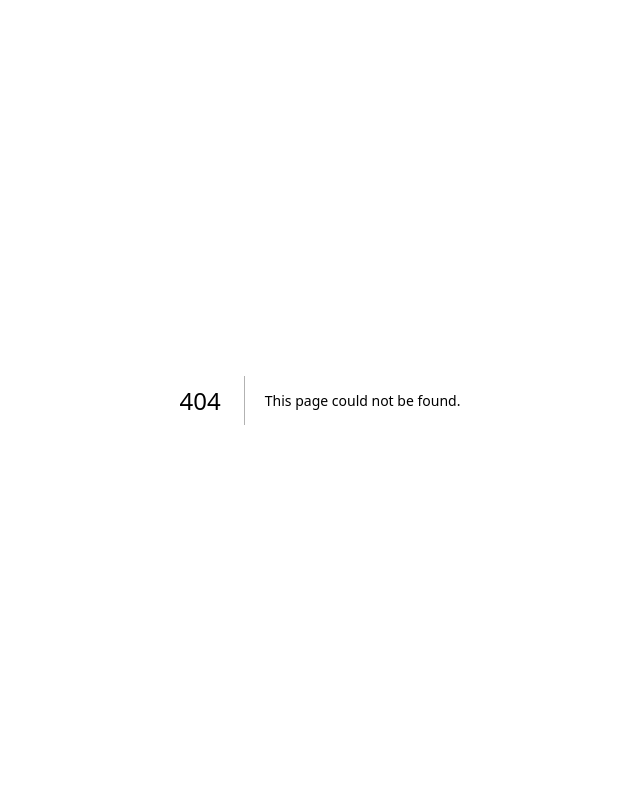
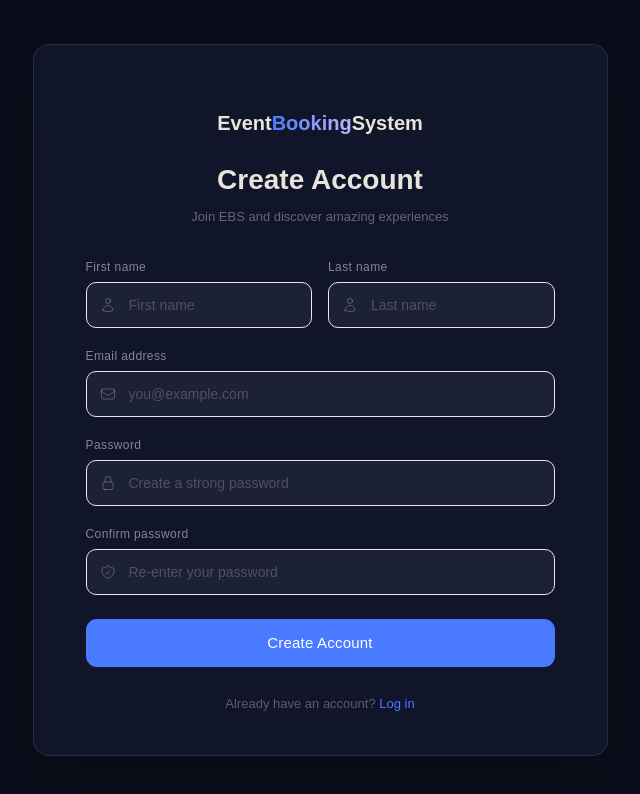
Before and after one commit to 005ishan/EventBookingSystem-Nextjs-, a Next.js app: page /auth/signup in a window 1280 px wide. Before the commit this address had no page. Shown: the top 794 px of the page, without its empty margins (320-960 px from the left). Built offline with nearby package versions, Linux system fonts and the light colour scheme.

Commit message:
signup page done

```diff
--- a/src/app/auth/login/page.tsx
+++ b/src/app/auth/login/page.tsx
@@ -16,18 +16,11 @@ export default function LoginPage() {
   return (
     <div className="min-h-screen bg-[#0A0E1A] flex items-center justify-center px-4">
       <div className="relative w-[575px] bg-[#10152A] rounded-2xl px-[52px] pt-12 pb-10 border border-white/10 shadow-2xl">
-        <button
-          className="absolute top-5 left-6 text-gray-500 hover:text-gray-300 text-sm transition-colors flex items-center gap-1.5"
-          onClick={() => router.push("/")}
-        >
-          <svg className="w-4 h-4" fill="none" viewBox="0 0 24 24" stroke="currentColor" strokeWidth={2}>
-            <path strokeLinecap="round" strokeLinejoin="round" d="M15 19l-7-7 7-7" />
-          </svg>
-          Back
-        </button>
-
         <div className="flex flex-col items-center gap-1.5 mb-8 mt-4">
-          <Link href="/" className="flex flex-col items-center justify-center hover:opacity-80 transition-opacity">
+          <Link
+            href="/"
+            className="flex flex-col items-center justify-center hover:opacity-80 transition-opacity"
+          >
             <span className="text-[#E8E4DA] text-xl font-bold">
               Event
               <span className="bg-gradient-to-r from-[#4A7AFF] to-[#bcb6fc] bg-clip-text text-transparent">
@@ -37,9 +30,7 @@ export default function LoginPage() {
             </span>
           </Link>
 
-          <h1 className="text-[#E8E4DA] text-[28px] font-bold mt-4">
-            Login
-          </h1>
+          <h1 className="text-[#E8E4DA] text-[28px] font-bold mt-4">Login</h1>
 
           <p className="text-[#E8E4DA]/40 text-[13px] font-light">
             Sign in to your EBS account
@@ -127,20 +118,43 @@ export default function LoginPage() {
 
         <div className="flex gap-3 mb-7">
           <button className="flex-1 h-11 bg-white/4 rounded-[10px] border border-white/10 flex items-center justify-center gap-2 hover:bg-white/10 transition-all">
-            <svg width="18" height="18" viewBox="0 0 18 18" xmlns="http://www.w3.org/2000/svg">
-              <path d="M17.64 9.2c0-.637-.057-1.251-.164-1.84H9v3.481h4.844a4.14 4.14 0 0 1-1.796 2.717v2.258h2.908c1.702-1.567 2.684-3.874 2.684-6.615z" fill="#4285F4"/>
-              <path d="M9 18c2.43 0 4.467-.806 5.956-2.18l-2.908-2.259c-.806.54-1.837.86-3.048.86-2.344 0-4.328-1.584-5.036-3.711H.957v2.332A8.997 8.997 0 0 0 9 18z" fill="#34A853"/>
-              <path d="M3.964 10.71a5.41 5.41 0 0 1-.282-1.71c0-.593.102-1.17.282-1.71V4.958H.957A8.996 8.996 0 0 0 0 9c0 1.452.348 2.827.957 4.042l3.007-2.332z" fill="#FBBC05"/>
-              <path d="M9 3.58c1.321 0 2.508.454 3.44 1.345l2.582-2.58C13.463.891 11.426 0 9 0A8.997 8.997 0 0 0 .957 4.958L3.964 7.29C4.672 5.163 6.656 3.58 9 3.58z" fill="#EA4335"/>
+            <svg
+              width="18"
+              height="18"
+              viewBox="0 0 18 18"
+              xmlns="http://www.w3.org/2000/svg"
+            >
+              <path
+                d="M17.64 9.2c0-.637-.057-1.251-.164-1.84H9v3.481h4.844a4.14 4.14 0 0 1-1.796 2.717v2.258h2.908c1.702-1.567 2.684-3.874 2.684-6.615z"
+                fill="#4285F4"
+              />
+              <path
+                d="M9 18c2.43 0 4.467-.806 5.956-2.18l-2.908-2.259c-.806.54-1.837.86-3.048.86-2.344 0-4.328-1.584-5.036-3.711H.957v2.332A8.997 8.997 0 0 0 9 18z"
+                fill="#34A853"
+              />
+              <path
+                d="M3.964 10.71a5.41 5.41 0 0 1-.282-1.71c0-.593.102-1.17.282-1.71V4.958H.957A8.996 8.996 0 0 0 0 9c0 1.452.348 2.827.957 4.042l3.007-2.332z"
+                fill="#FBBC05"
+              />
+              <path
+                d="M9 3.58c1.321 0 2.508.454 3.44 1.345l2.582-2.58C13.463.891 11.426 0 9 0A8.997 8.997 0 0 0 .957 4.958L3.964 7.29C4.672 5.163 6.656 3.58 9 3.58z"
+                fill="#EA4335"
+              />
             </svg>
-            <span className="text-[#E8E4DA]/70 text-[13px] font-medium">Google</span>
+            <span className="text-[#E8E4DA]/70 text-[13px] font-medium">
+              Google
+            </span>
           </button>
 
           <button className="flex-1 h-11 bg-white/4 rounded-[10px] border border-white/10 flex items-center justify-center gap-2 hover:bg-white/10 transition-all">
             <div className="w-[18px] h-[18px] bg-[#1877F2] rounded flex items-center justify-center">
-              <span className="text-white text-[13px] font-bold leading-[13px]">f</span>
+              <span className="text-white text-[13px] font-bold leading-[13px]">
+                f
+              </span>
             </div>
-            <span className="text-[#E8E4DA]/70 text-[13px] font-medium">Facebook</span>
+            <span className="text-[#E8E4DA]/70 text-[13px] font-medium">
+              Facebook
+            </span>
           </button>
         </div>
 
--- /dev/null
+++ b/src/app/auth/signup/page.tsx
@@ -0,0 +1,211 @@
+"use client";
+
+import { useState } from "react";
+import { useRouter } from "next/navigation";
+import Link from "next/link";
+
+export default function SignupPage() {
+  const router = useRouter();
+  const [firstName, setFirstName] = useState("");
+  const [lastName, setLastName] = useState("");
+  const [email, setEmail] = useState("");
+  const [password, setPassword] = useState("");
+  const [confirmPassword, setConfirmPassword] = useState("");
+
+  function handleSignup() {
+    alert("Signing up with: " + email);
+  }
+
+  return (
+    <div className="min-h-screen bg-[#0A0E1A] flex items-center justify-center px-4">
+      <div className="relative w-[575px] bg-[#10152A] rounded-2xl px-[52px] pt-12 pb-10 border border-white/10 shadow-2xl">
+        <div className="flex flex-col items-center gap-1.5 mb-8 mt-4">
+          <Link
+            href="/"
+            className="flex flex-col items-center justify-center hover:opacity-80 transition-opacity"
+          >
+            <span className="text-[#E8E4DA] text-xl font-bold">
+              Event
+              <span className="bg-gradient-to-r from-[#4A7AFF] to-[#bcb6fc] bg-clip-text text-transparent">
+                Booking
+              </span>
+              System
+            </span>
+          </Link>
+
+          <h1 className="text-[#E8E4DA] text-[28px] font-bold mt-4">
+            Create Account
+          </h1>
+
+          <p className="text-[#E8E4DA]/40 text-[13px] font-light">
+            Join EBS and discover amazing experiences
+          </p>
+        </div>
+
+        <div className="flex gap-4 mb-5">
+          <div className="flex-1">
+            <label className="block text-[#E8E4DA]/55 text-xs font-medium tracking-[0.40px] mb-[7px]">
+              First name
+            </label>
+            <div className="relative">
+              <svg
+                className="absolute left-[14px] top-1/2 -translate-y-1/2 w-4 h-4 text-white/25"
+                fill="none"
+                viewBox="0 0 24 24"
+                stroke="currentColor"
+                strokeWidth={1.5}
+              >
+                <path
+                  strokeLinecap="round"
+                  strokeLinejoin="round"
+                  d="M15.75 6a3.75 3.75 0 11-7.5 0 3.75 3.75 0 017.5 0zM4.501 20.118a7.5 7.5 0 0114.998 0A17.933 17.933 0 0112 21.75c-2.676 0-5.216-.584-7.499-1.632z"
+                />
+              </svg>
+              <input
+                type="text"
+                value={firstName}
+                onChange={(e) => setFirstName(e.target.value)}
+                placeholder="First name"
+                className="w-full h-[46px] bg-white/5 rounded-[10px] border border-white/12 pl-[42px] pr-[14px] text-sm text-[#E8E4DA]/25 placeholder:text-[#E8E4DA]/25 focus:text-[#E8E4DA] focus:outline-none focus:border-[#4A7AFF]/50 transition-all"
+              />
+            </div>
+          </div>
+          <div className="flex-1">
+            <label className="block text-[#E8E4DA]/55 text-xs font-medium tracking-[0.40px] mb-[7px]">
+              Last name
+            </label>
+            <div className="relative">
+              <svg
+                className="absolute left-[14px] top-1/2 -translate-y-1/2 w-4 h-4 text-white/25"
+                fill="none"
+                viewBox="0 0 24 24"
+                stroke="currentColor"
+                strokeWidth={1.5}
+              >
+                <path
+                  strokeLinecap="round"
+                  strokeLinejoin="round"
+                  d="M15.75 6a3.75 3.75 0 11-7.5 0 3.75 3.75 0 017.5 0zM4.501 20.118a7.5 7.5 0 0114.998 0A17.933 17.933 0 0112 21.75c-2.676 0-5.216-.584-7.499-1.632z"
+                />
+              </svg>
+              <input
+                type="text"
+                value={lastName}
+                onChange={(e) => setLastName(e.target.value)}
+                placeholder="Last name"
+                className="w-full h-[46px] bg-white/5 rounded-[10px] border border-white/12 pl-[42px] pr-[14px] text-sm text-[#E8E4DA]/25 placeholder:text-[#E8E4DA]/25 focus:text-[#E8E4DA] focus:outline-none focus:border-[#4A7AFF]/50 transition-all"
+              />
+            </div>
+          </div>
+        </div>
+
+        <div className="mb-5">
+          <label className="block text-[#E8E4DA]/55 text-xs font-medium tracking-[0.40px] mb-[7px]">
+            Email address
+          </label>
+          <div className="relative">
+            <svg
+              className="absolute left-[14px] top-1/2 -translate-y-1/2 w-4 h-4 text-white/25"
+              fill="none"
+              viewBox="0 0 24 24"
+              stroke="currentColor"
+              strokeWidth={1.5}
+            >
+              <path
+                strokeLinecap="round"
+                strokeLinejoin="round"
+                d="M21.75 6.75v10.5a2.25 2.25 0 01-2.25 2.25h-15a2.25 2.25 0 01-2.25-2.25V6.75m19.5 0A2.25 2.25 0 0019.5 4.5h-15a2.25 2.25 0 00-2.25 2.25m19.5 0v.243a2.25 2.25 0 01-1.07 1.916l-7.5 4.615a2.25 2.25 0 01-2.36 0L3.32 8.91a2.25 2.25 0 01-1.07-1.916V6.75"
+              />
+            </svg>
+            <input
+              type="email"
+              value={email}
+              onChange={(e) => setEmail(e.target.value)}
+              placeholder="you@example.com"
+              className="w-full h-[46px] bg-white/5 rounded-[10px] border border-white/12 pl-[42px] pr-[14px] text-sm text-[#E8E4DA]/25 placeholder:text-[#E8E4DA]/25 focus:text-[#E8E4DA] focus:outline-none focus:border-[#4A7AFF]/50 transition-all"
+            />
+          </div>
+        </div>
+
+        <div className="mb-5">
+          <label className="block text-[#E8E4DA]/55 text-xs font-medium tracking-[0.40px] mb-[7px]">
+            Password
+          </label>
+          <div className="relative">
+            <svg
+              className="absolute left-[14px] top-1/2 -translate-y-1/2 w-4 h-4 text-white/25"
+              fill="none"
+              viewBox="0 0 24 24"
+              stroke="currentColor"
+              strokeWidth={1.5}
+            >
+              <path
+                strokeLinecap="round"
+                strokeLinejoin="round"
+                d="M16.5 10.5V6.75a4.5 4.5 0 10-9 0v3.75m-.75 11.25h10.5a2.25 2.25 0 002.25-2.25v-6.75a2.25 2.25 0 00-2.25-2.25H6.75a2.25 2.25 0 00-2.25 2.25v6.75a2.25 2.25 0 002.25 2.25z"
+              />
+            </svg>
+            <input
+              type="password"
+              value={password}
+              onChange={(e) => setPassword(e.target.value)}
+              placeholder="Create a strong password"
+              className="w-full h-[46px] bg-white/5 rounded-[10px] border border-white/12 pl-[42px] pr-[14px] text-sm text-[#E8E4DA]/25 placeholder:text-[#E8E4DA]/25 focus:text-[#E8E4DA] focus:outline-none focus:border-[#4A7AFF]/50 transition-all"
+            />
+          </div>
+        </div>
+
+        <div className="mb-6">
+          <label className="block text-[#E8E4DA]/55 text-xs font-medium tracking-[0.40px] mb-[7px]">
+            Confirm password
+          </label>
+          <div className="relative">
+            <svg
+              className="absolute left-[14px] top-1/2 -translate-y-1/2 w-4 h-4 text-white/25"
+              fill="none"
+              viewBox="0 0 24 24"
+              stroke="currentColor"
+              strokeWidth={1.5}
+            >
+              <path
+                strokeLinecap="round"
+                strokeLinejoin="round"
+                d="M9 12.75L11.25 15 15 9.75m-3-7.036A11.959 11.959 0 013.598 6 11.99 11.99 0 003 9.749c0 5.592 3.824 10.29 9 11.623 5.176-1.332 9-6.03 9-11.622 0-1.31-.21-2.571-.598-3.751h-.152c-3.196 0-6.1-1.248-8.25-3.285z"
+              />
+            </svg>
+            <input
+              type="password"
+              value={confirmPassword}
+              onChange={(e) => setConfirmPassword(e.target.value)}
+              placeholder="Re-enter your password"
+              className="w-full h-[46px] bg-white/5 rounded-[10px] border border-white/12 pl-[42px] pr-[14px] text-sm text-[#E8E4DA]/25 placeholder:text-[#E8E4DA]/25 focus:text-[#E8E4DA] focus:outline-none focus:border-[#4A7AFF]/50 transition-all"
+            />
+          </div>
+        </div>
+
+        <div className="mb-6">
+          <button
+            className="w-full h-12 bg-[#4A7AFF] rounded-[11px] flex items-center justify-center hover:bg-[#3A6AEF] active:bg-[#2A5ADF] transition-all duration-200"
+            onClick={handleSignup}
+          >
+            <span className="text-white text-[15px] font-medium tracking-[0.20px]">
+              Create Account
+            </span>
+          </button>
+        </div>
+
+        <div className="text-center">
+          <span className="text-[#E8E4DA]/35 text-[13px]">
+            Already have an account?{" "}
+          </span>
+          <Link
+            href="/auth/login"
+            className="text-[#4A7AFF] text-[13px] font-medium hover:underline transition-all"
+          >
+            Log in
+          </Link>
+        </div>
+      </div>
+    </div>
+  );
+}
```
